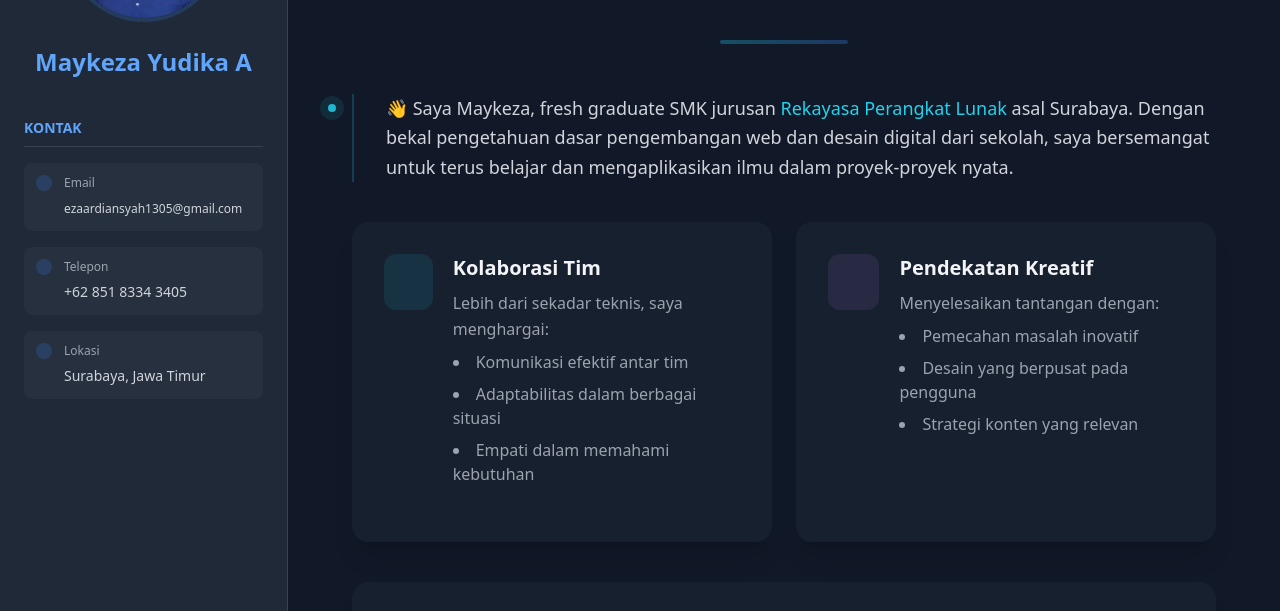
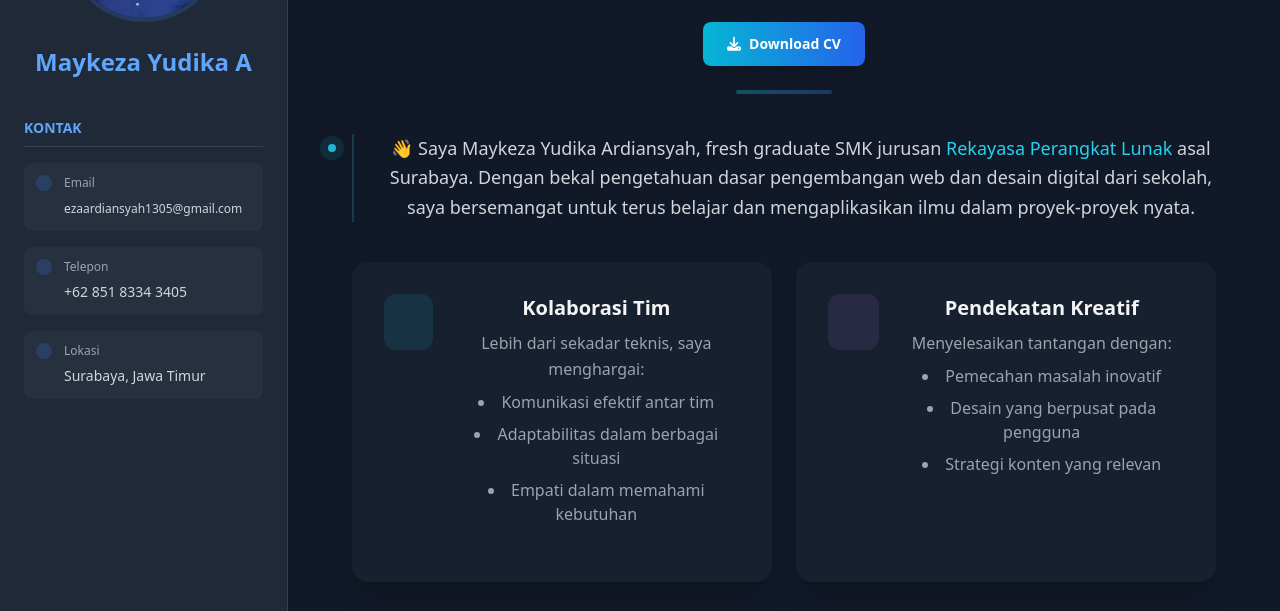
Before and after one commit to Ezaardiansyah/zardnsyahh, a plain HTML site: page index.html in a window 1280 px wide. Shown: the part 162-773 px from the top of the page. Drawn offline with nearby package versions, Linux system fonts and the light colour scheme; files whose address does not match are found by name.

Commit message:
index.html

```diff
--- a/index.html
+++ b/index.html
@@ -250,7 +250,7 @@
     </ul>
 </nav>
 
-         <!-- About Section -->
+   <!-- About Section -->
 <section id="about-content" class="page-content active">
     <div class="max-w-4xl mx-auto px-4">
         <!-- Profile Header -->
@@ -258,20 +258,28 @@
             <h2 class="text-5xl font-bold text-transparent bg-clip-text bg-gradient-to-r from-cyan-400 to-blue-500 mb-6">
                 About Me
             </h2>
-            <div class="relative inline-block">
-                <div class="absolute -bottom-3 left-1/2 transform -translate-x-1/2 w-32 h-1 bg-gradient-to-r from-cyan-400/30 to-blue-500/30 rounded-full"></div>
-            </div>
-        </div>
+           <!-- Download CV Button Section -->
+<div class="mt-8 flex flex-col items-center space-y-6">
+    <div class="max-w-fit relative">
+        <a href="Maykeza Yudika - CV.pdf" download
+           class="inline-flex items-center justify-center px-6 py-3 bg-gradient-to-r from-cyan-500 to-blue-600 hover:from-cyan-400 hover:to-blue-500 text-white text-sm font-semibold rounded-lg transition-all duration-300 transform hover:scale-105 shadow-lg hover:shadow-cyan-400/30 whitespace-nowrap">
+           <i class="fa-solid fa-download mr-2"></i>
+            Download CV
+        </a>
+    </div>
 
+    <!-- Underline -->
+    <div class="w-24 h-1 bg-gradient-to-r from-cyan-400/30 to-blue-500/30 rounded-full mx-auto"></div>
+</div>
         <!-- Content Container -->
-        <div class="space-y-10">
+        <div class="space-y-10 mt-10">
             <!-- Introduction -->
             <div class="relative group">
                 <div class="absolute -left-8 top-0.5 w-6 h-6 bg-cyan-400/10 rounded-full flex items-center justify-center">
                     <div class="w-2 h-2 bg-cyan-400 rounded-full animate-pulse"></div>
                 </div>
                 <p class="text-gray-300 text-lg leading-relaxed pl-8 border-l-2 border-cyan-400/20">
-                    👋 Saya Maykeza, fresh graduate SMK jurusan
+                    👋 Saya Maykeza Yudika Ardiansyah, fresh graduate SMK jurusan
                     <span class="text-cyan-400 font-medium">Rekayasa Perangkat Lunak</span> asal Surabaya.
                     Dengan bekal pengetahuan dasar pengembangan web dan desain digital dari sekolah,
                     saya bersemangat untuk terus belajar dan mengaplikasikan ilmu dalam proyek-proyek nyata.
```
